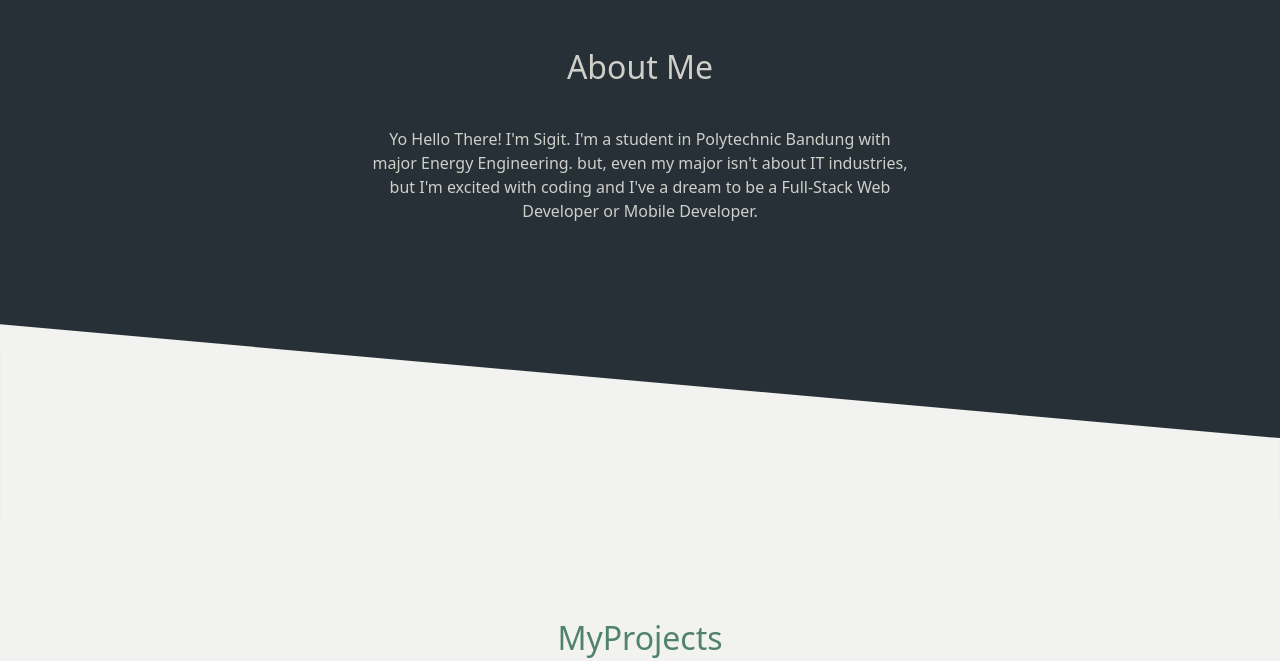
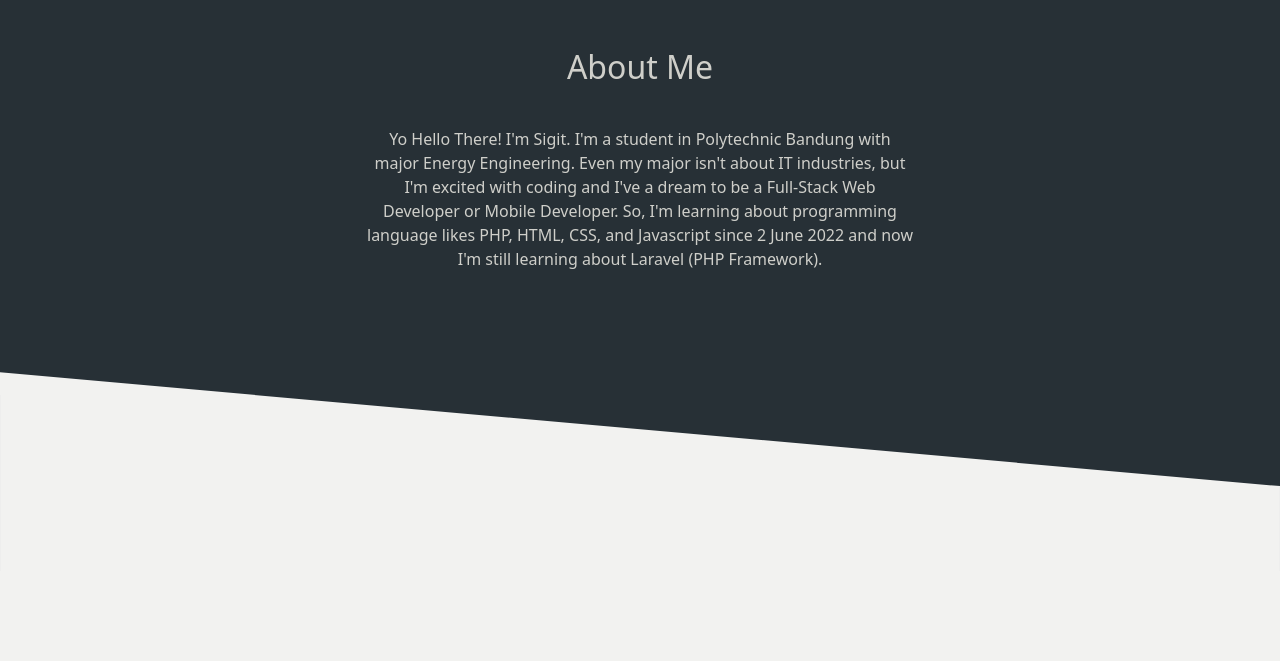
Before and after one commit to EndeavourArts/EndeavourArts.github.io, a plain HTML site: page index.html in a window 1280 px wide. Shown: the part 900-1561 px from the top of the page. Drawn offline with nearby package versions, Linux system fonts and the light colour scheme.

Commit message:
koreksi isi pada About Me

```diff
--- a/index.html
+++ b/index.html
@@ -52,7 +52,7 @@
         <div class="row justify-content-center fs-6 text-center">
           <div class="col-md-6">
             <p>
-              Yo Hello There! I'm Sigit. I'm a student in Polytechnic Bandung with major Energy Engineering. but, even my major isn't about IT industries, but I'm excited with coding and I've a dream to be a Full-Stack Web Developer or Mobile Developer.
+              Yo Hello There! I'm Sigit. I'm a student in Polytechnic Bandung with major Energy Engineering. Even my major isn't about IT industries, but I'm excited with coding and I've a dream to be a Full-Stack Web Developer or Mobile Developer. So, I'm learning about programming language likes PHP, HTML, CSS, and Javascript since 2 June 2022 and now I'm still learning about Laravel (PHP Framework).
             </p>
           </div>
           </div>
```
Also changed, not shown: link referensi/url spreadsheets.txt.
